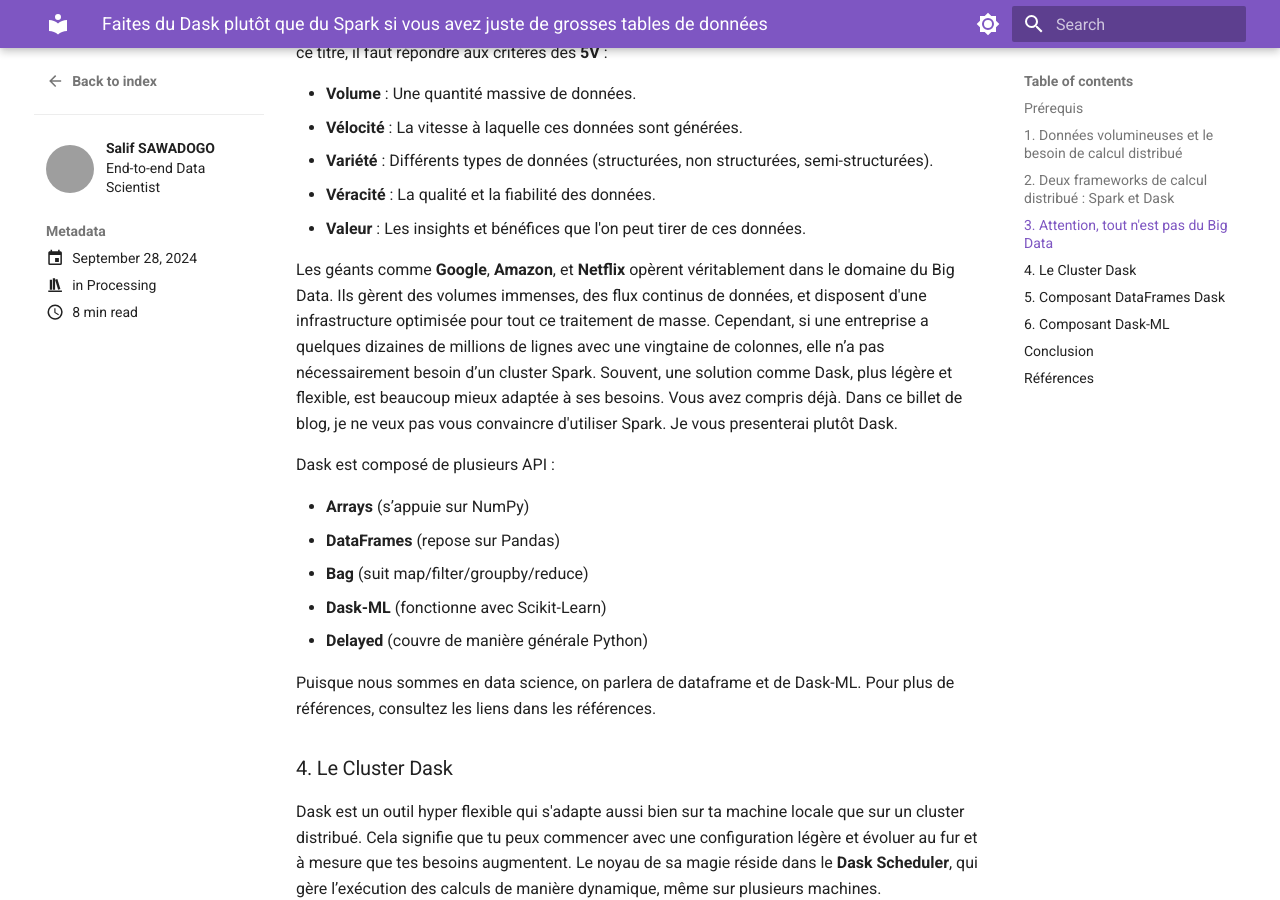
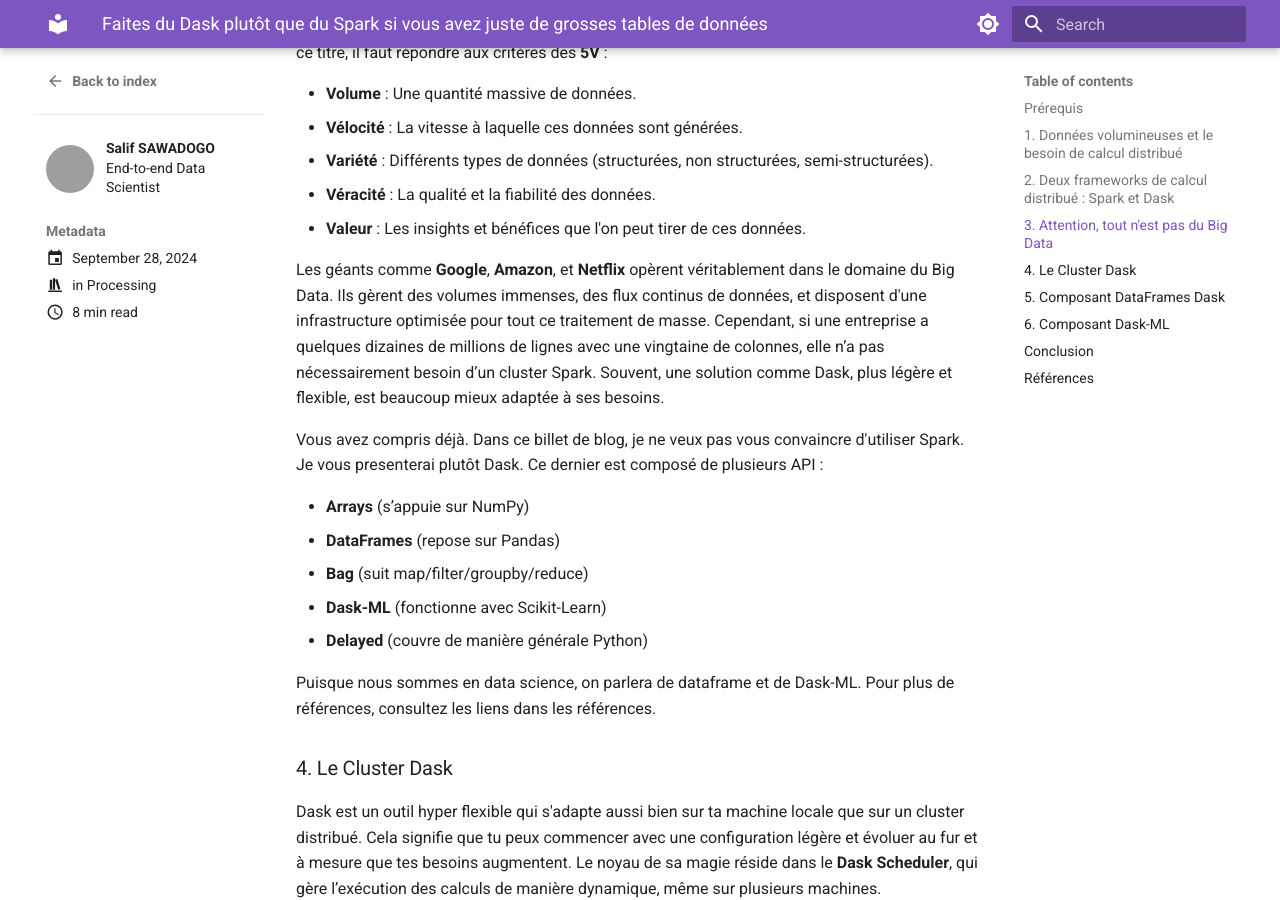
Before and after one commit to sawallesalfo/blog, an MkDocs documentation site: the page built from docs/posts/dask_spark.md, in a window 1280 px wide and 900 px high, scrolled down 1413 px. Built offline with MkDocs 1.6.1 and Material for MkDocs 9.7.7, drawn with Linux system fonts in a browser that asks for light colours; comment, search, counter and statistics services are not loaded; some of the changed text lies outside the part shown; grey boxes are pictures that could not be loaded.

Commit message:
predeploy dask

```diff
--- a/docs/posts/dask_spark.md
+++ b/docs/posts/dask_spark.md
@@ -58,9 +58,8 @@ Il ne faut pas confondre données volumineuses et **Big Data**. Beaucoup d'entre
 - **Valeur** : Les insights et bénéfices que l'on peut tirer de ces données.
 
 Les géants comme **Google**, **Amazon**, et **Netflix** opèrent véritablement dans le domaine du Big Data. Ils gèrent des volumes immenses, des flux continus de données, et disposent d'une infrastructure optimisée pour tout ce traitement de masse. Cependant, si une entreprise a quelques dizaines de millions de lignes avec une vingtaine de colonnes, elle n’a pas nécessairement besoin d’un cluster Spark. Souvent, une solution comme Dask, plus légère et flexible, est beaucoup mieux adaptée à ses besoins.
-Vous avez compris déjà. Dans ce billet de blog, je ne veux pas vous convaincre d'utiliser Spark. Je vous presenterai plutôt Dask.
 
-Dask est composé de plusieurs API :
+Vous avez compris déjà. Dans ce billet de blog, je ne veux pas vous convaincre d'utiliser Spark. Je vous presenterai plutôt Dask. Ce dernier est composé de plusieurs API :
 
 - **Arrays** (s’appuie sur NumPy)
 - **DataFrames** (repose sur Pandas)
```
Also changed, not shown: other parts of docs/posts/dask_spark.md (+0 -2 lines).
